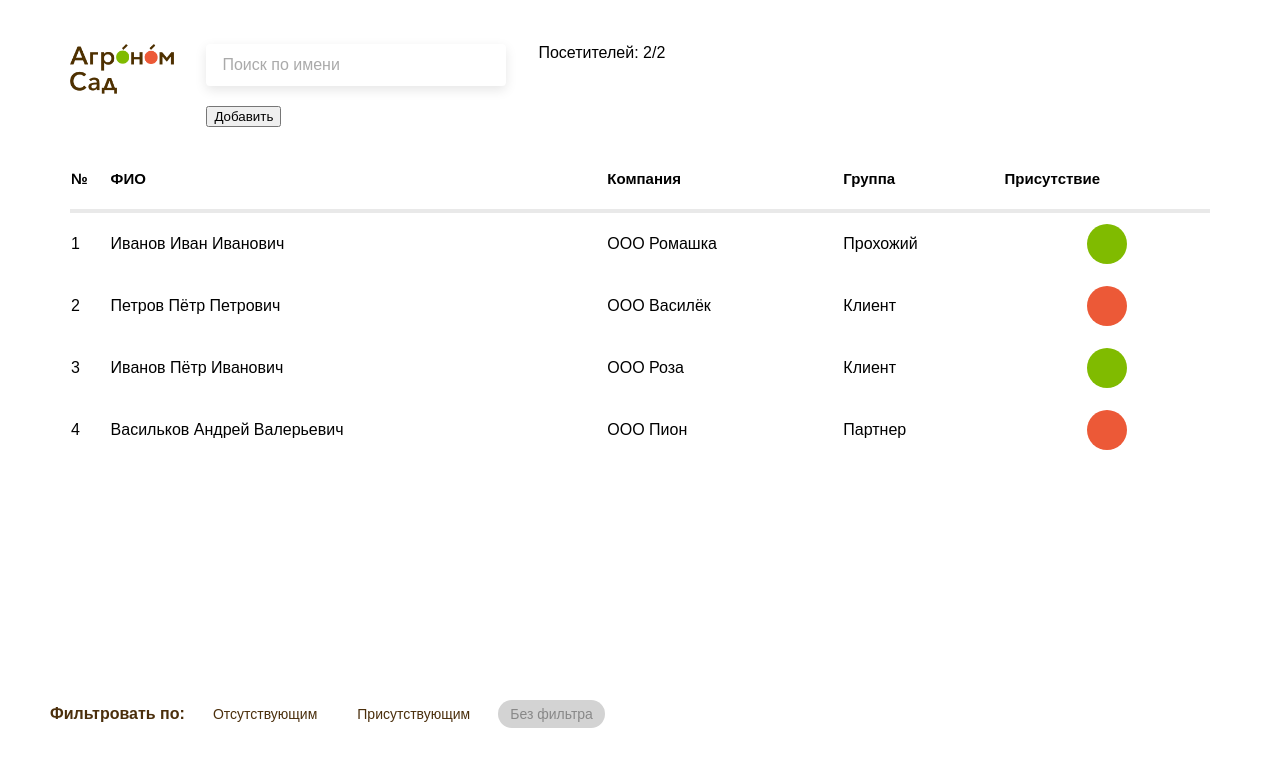
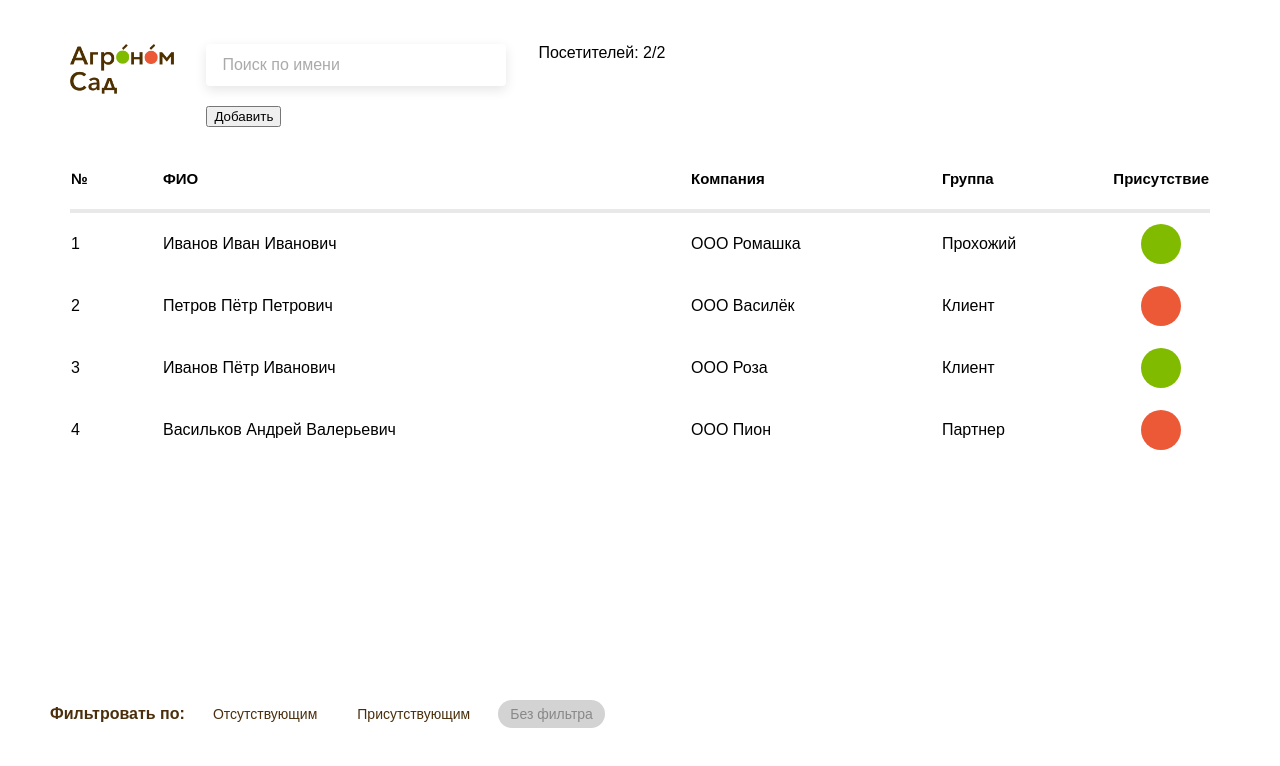
Before and after one commit to mcalexandretion/visitor-app-project, a React (Vite) app: page / in a window 1280 px wide. Shown: the top 766 px of the page. Built offline with nearby package versions, Linux system fonts and the light colour scheme; data requests are answered from the project's data file.

Commit message:
change first and last columns size

```diff
--- a/src/components/VisitorList.module.css
+++ b/src/components/VisitorList.module.css
@@ -23,3 +23,15 @@
 .visitorTable th {
   height: 60px;
 }
+
+.visitorTable th:first-child,
+.visitorTable td:first-child {
+  width: 90px;
+  max-width: 90px;
+}
+.visitorTable th:last-child,
+.visitorTable td:last-child {
+  width: 60px;
+  min-width: 60px;
+  text-align: center;
+}
```
